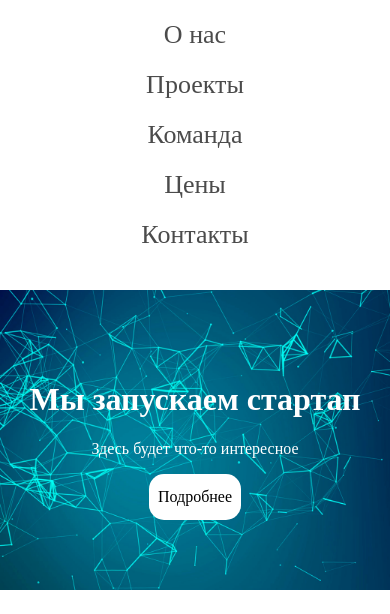
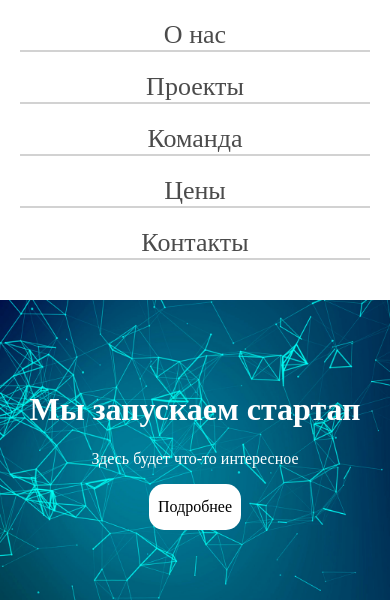
Before and after one commit to Vilane709/startup, a plain HTML site: page index.html in a window 390 px wide. Shown: the top 614 px of the page. Drawn offline with Linux system fonts and the light colour scheme.

Commit message:
Add files via upload

```diff
--- a/mobile.css
+++ b/mobile.css
@@ -7,6 +7,7 @@
 		width: 100%;
 		margin-bottom: 20px;
 		font-size: 26px;
+		border-bottom: solid silver 2px;
 	}
 	header {
 		margin: 0;
```
